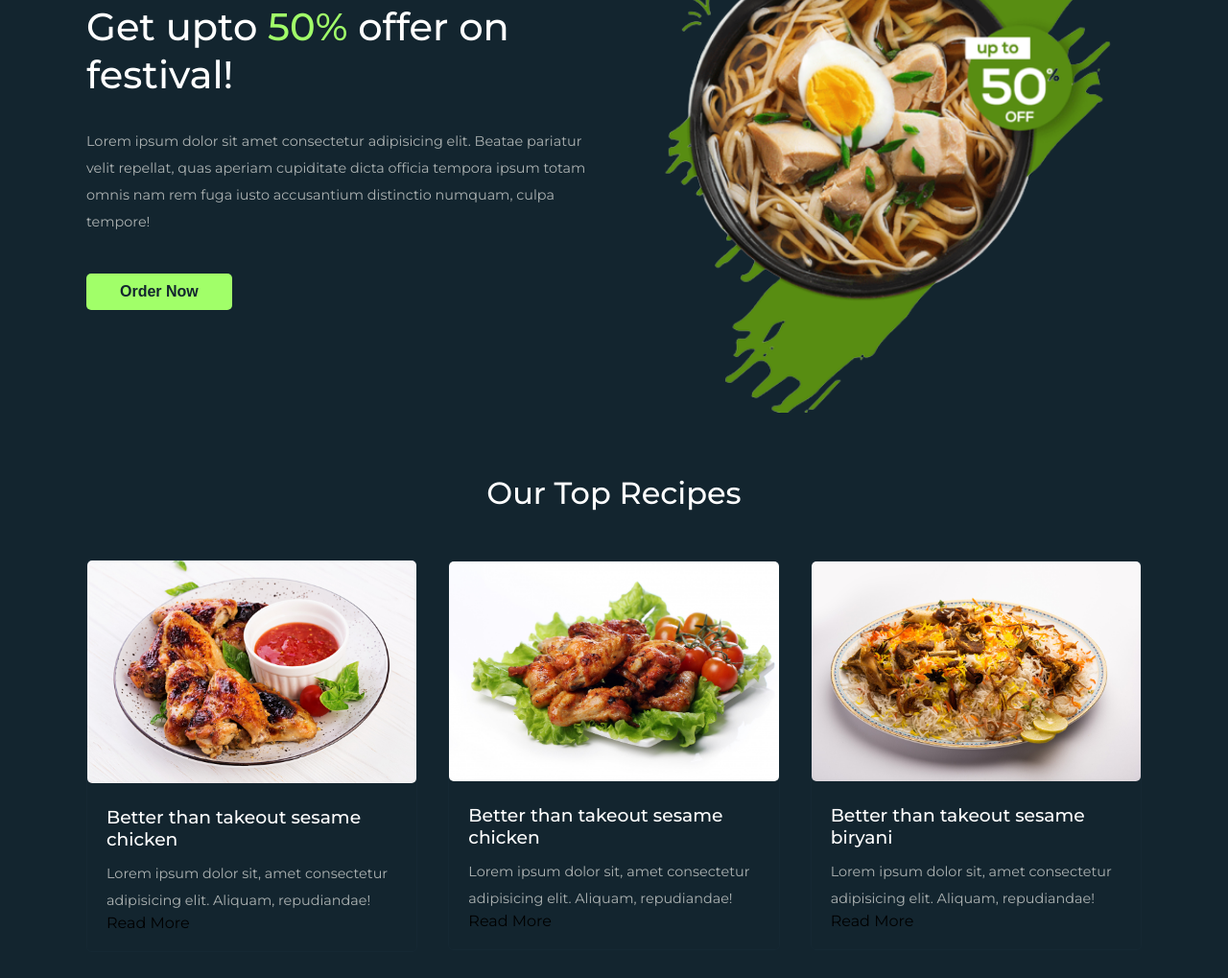
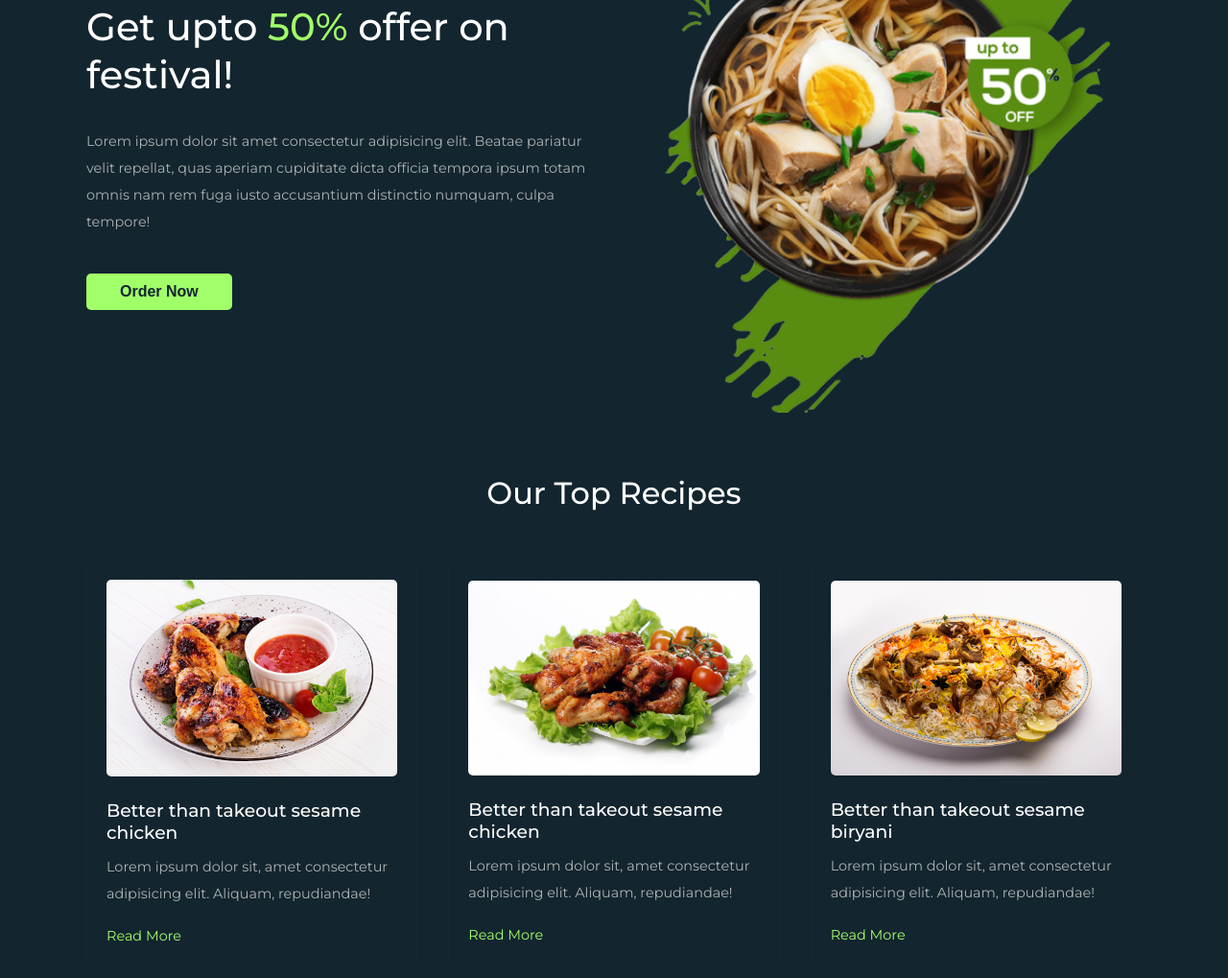
Before and after one commit to TeamAbella060420/PizzaDay, a plain HTML site: page index.html in a window 1280 px wide. Shown: the part 2209-3228 px from the top of the page at 96% size. Drawn offline with nearby package versions, Linux system fonts and the light colour scheme.

Commit message:
Update style.css

```diff
--- a/style.css
+++ b/style.css
@@ -413,6 +413,7 @@ section {
   width: 33%;
   border: 1px solid var(--card-bg);
   border-radius: 5px;
+  padding: 20px;
 }
 
 .blog__img img {
@@ -420,10 +421,17 @@ section {
   border-radius: 5px;
 }
 
-.blog__content {
-  padding: 20px;
+.blog__content h3 {
+  margin-top: 20px;
+  margin-bottom: 10px;
 }
 
-.blog__content h3 {
-  margin-bottom: 10px;
+.blog__content p {
+  margin-bottom: 20px;
 }
+
+.read__more {
+  color: var(--primary-color);
+  font-size: .9rem;
+  cursor: pointer;
+}
```
